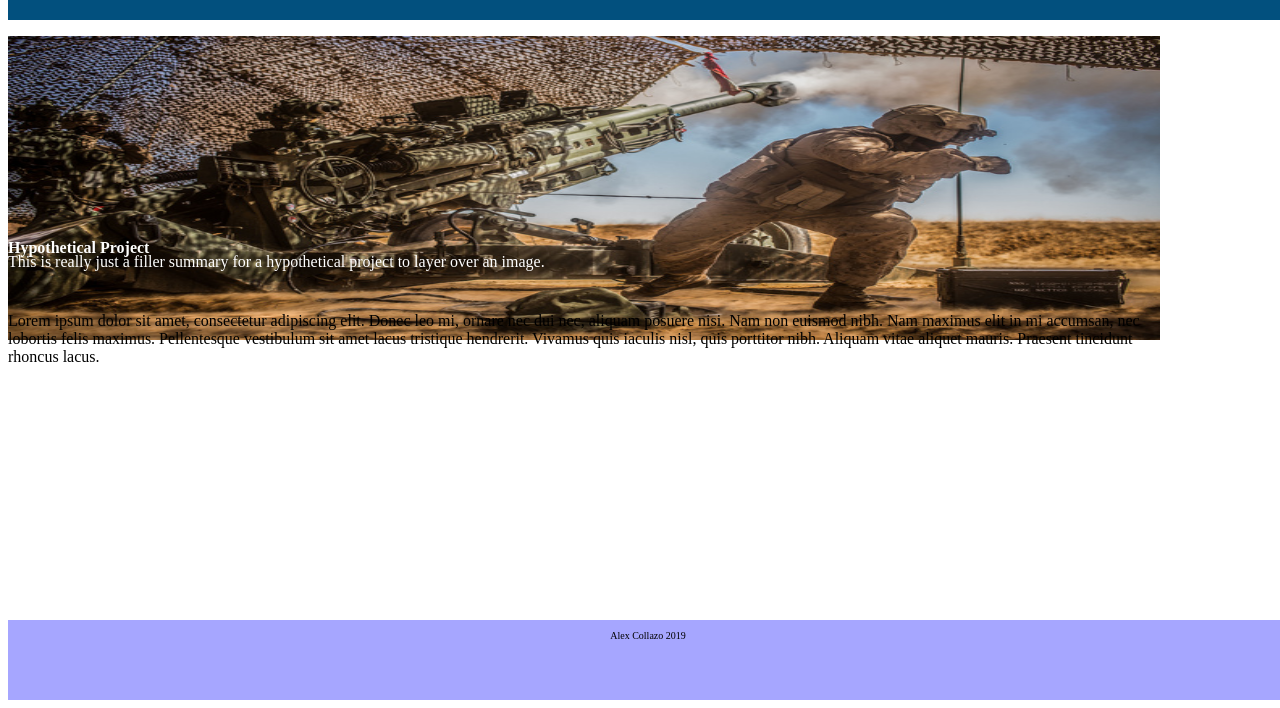
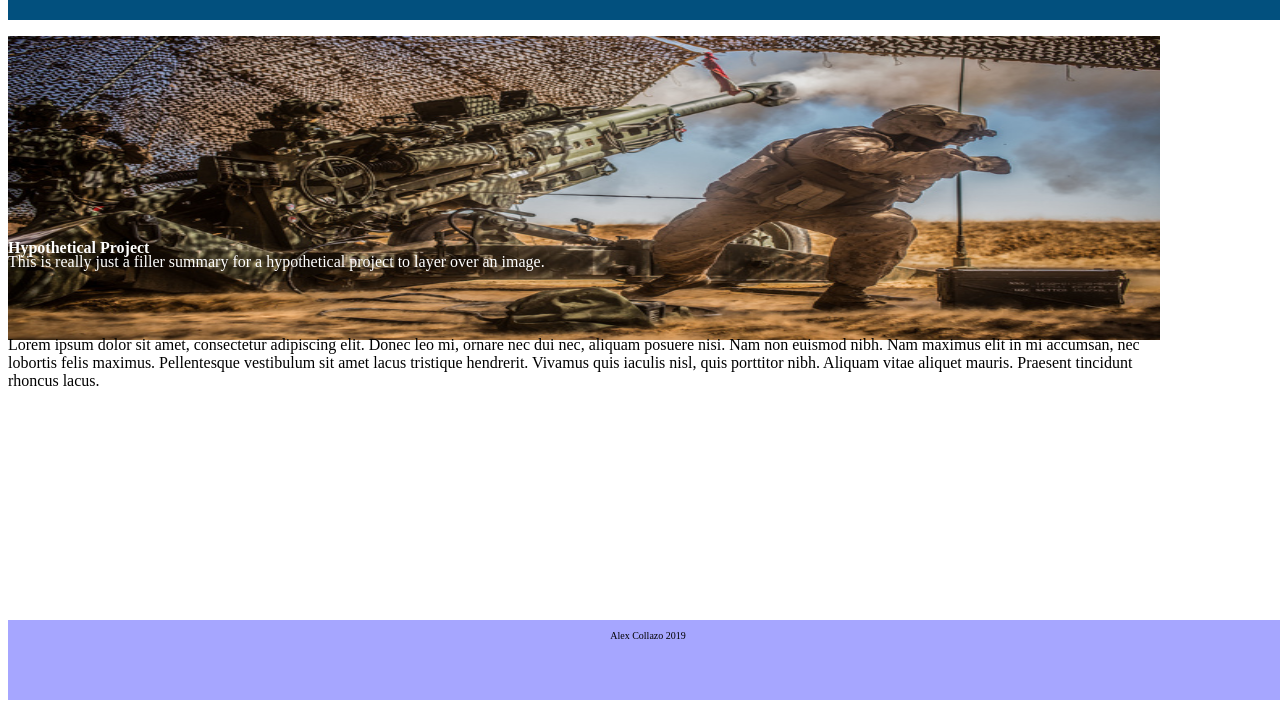
Before and after one commit to piercecollazo/ResumeSiteGridNoMedia, a plain HTML site: page index.html in a window 1280 px wide. Shown: the part 108-816 px from the top of the page. Drawn offline with Linux system fonts and the light colour scheme.

Commit message:
Fixed desktop layout. Note to self: remember to check if browser is zoomed in the future.

```diff
--- a/main.css
+++ b/main.css
@@ -78,7 +78,7 @@ button{
     font-size: 1em;
     width:90vw;
     position: relative;
-    top:17vh;
+    top:20vh;
 
 }
 
```
